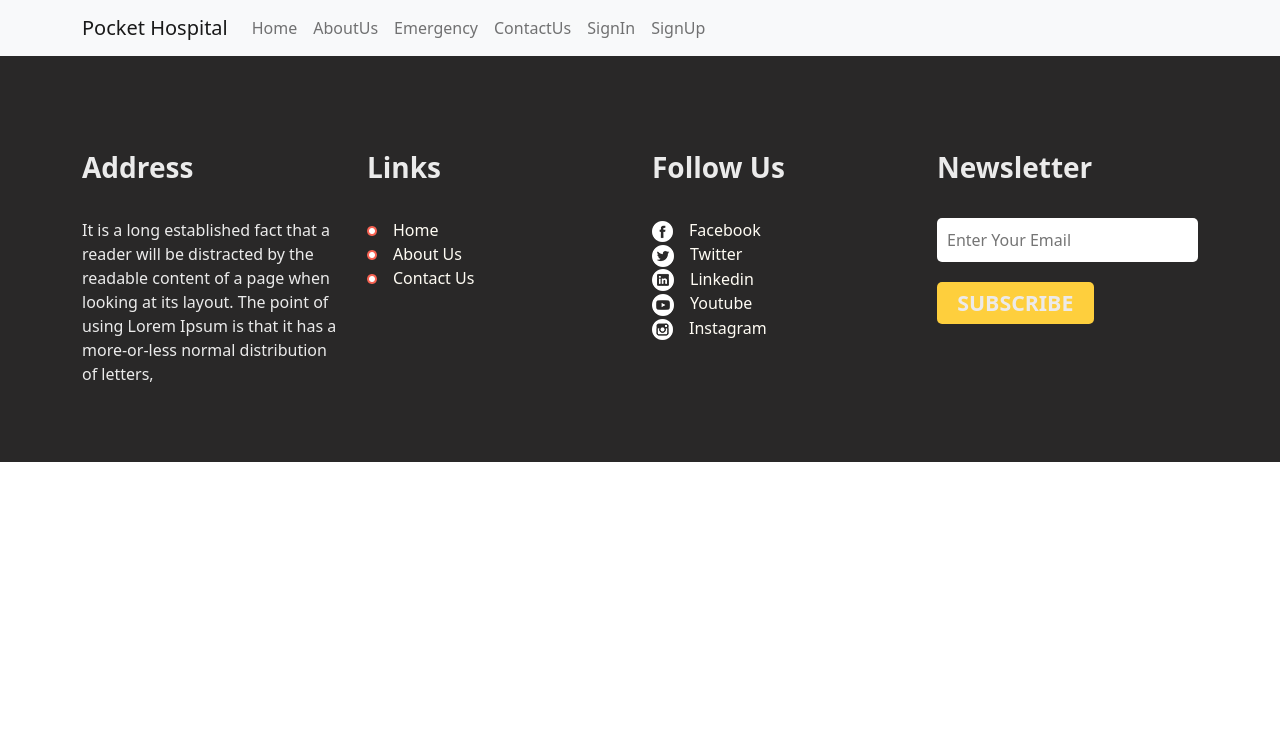
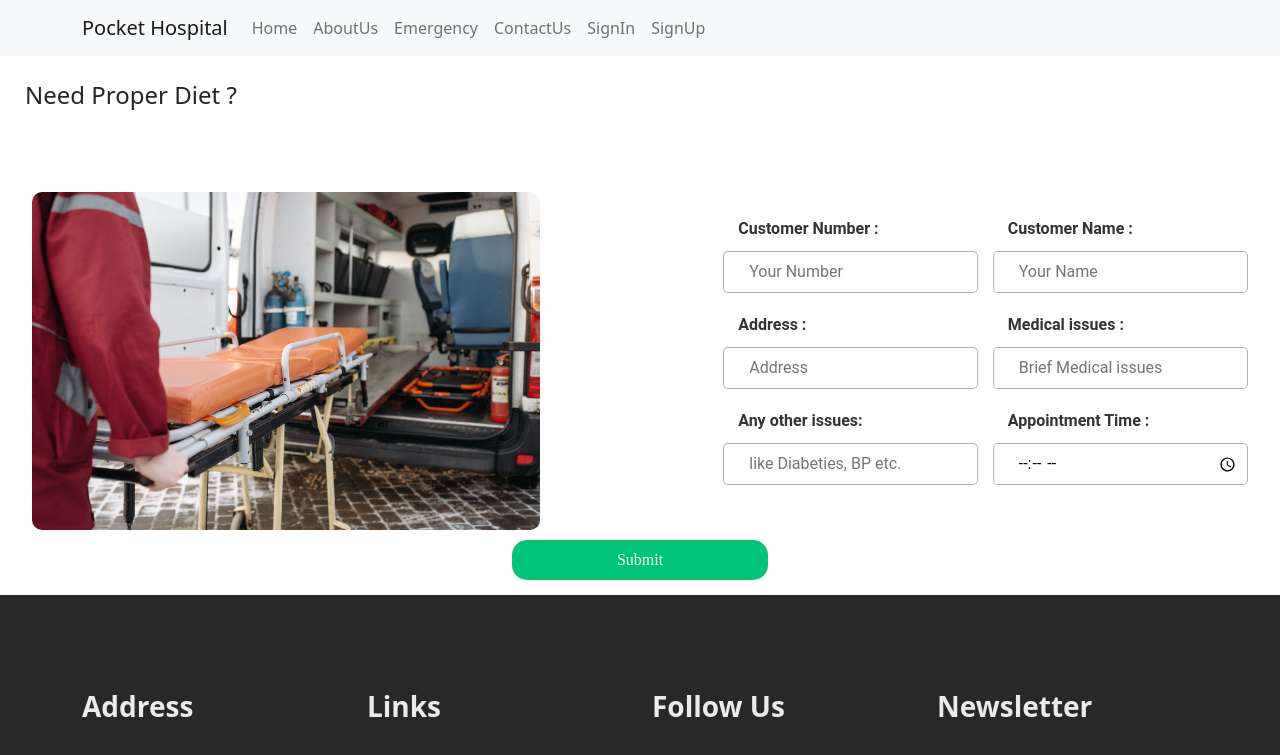
Before and after one commit to MAYANK816/Pocket-Hospital, a React (Create React App) app: page /Need_Dietitian in a window 1280 px wide. Shown: the top 755 px of the page. Built offline with nearby package versions, Linux system fonts and the light colour scheme; no server answers.

Commit message:
Frontend

```diff
--- a/src/Features/FindMedicine.js
+++ b/src/Features/FindMedicine.js
@@ -1,7 +1,8 @@
 import React from 'react';
 
 const FindMedicine = () => {
-  return <></>;
+  return <>
+  </>;
 };
 
 export default FindMedicine;
--- a/src/Features/NeedDietitian.js
+++ b/src/Features/NeedDietitian.js
@@ -1,7 +1,79 @@
-import React from 'react';
+import axios from 'axios';
+import React,{useState} from 'react';
+import './FeatureForm.css'
+import swal from 'sweetalert';
+const NeedDietitian = () => {
 
-const NeedDietitian = () => {
-  return <></>;
+  const [formData, setformData] =
+   useState({ number: '', Address: '', issues: '' ,name:'',emergency:'',Appointment_time:''});
+
+   const registerCreds = (e) => {
+    setformData({
+        ...formData,
+        [e.target.name]: e.target.value
+    });
+
+}
+
+const registerData=()=>{
+          axios.post('http://localhost:8001/needDietitian', {
+            number: formData.number,
+            Address: formData.Address,
+            issues: formData.issues,
+            name:formData.name,
+            emergency:formData.emergency,
+            Appointment_time:formData.Appointment_time
+        }).then(function (response) {
+                if(response.status===200)
+              {
+                resetData();
+                swal("Good job!", "Data Submitted !", "success");
+
+              }
+
+            });
+
+}
+const resetData=()=>{
+  console.log("called");
+  var inputs=document.querySelectorAll('#form_usernumber');
+  inputs.forEach((input)=>{
+      input.value='';
+  })
+}
+  return <>
+   <h4 style={{padding:"25px"}}>Need Proper Diet ?</h4>
+          <br>
+          </br>
+          <div className='Form_main'>
+        <div className='Form_body'>
+        <div className='Form_body_img'>
+          <img src="/images/ambulance.jpeg" alt="formimage"/>
+        </div>
+        <div className='Form_body_Feilds'>
+
+          <label>Customer Number :</label>
+               <input type="number" name="number" placeholder="Your Number" onChange={registerCreds}  id="form_usernumber"></input>
+               <label>Address :</label>
+               <input type="text" name="Address"  placeholder="Address" onChange={registerCreds}  id="form_usernumber"></input>
+               <label>Any other issues:</label>
+               <input type="text" name="issues" onChange={registerCreds}   placeholder="like Diabeties, BP etc." id="form_usernumber"></input>
+
+        </div>
+        <div className='Form_body_Feilds'>
+
+          <label>Customer Name :</label>
+               <input type="text" name="name" placeholder="Your Name" onChange={registerCreds}  id="form_usernumber"></input>
+               <label>Medical issues :</label>
+               <input onChange={registerCreds}  type="text" name="emergency"  placeholder="Brief Medical issues" id="form_usernumber"></input>
+               <label>Appointment Time :</label>
+               <input onChange={registerCreds}  type="time" name="Appointment_time"  placeholder="Departure Time" id="form_usernumber"></input>
+        </div>
+
+        </div>
+        <button value="Login" id="submit_btn"  onClick={registerData} data-dismiss="modal">Submit</button>
+        </div>
+     </>;
 };
 
 export default NeedDietitian;
```
